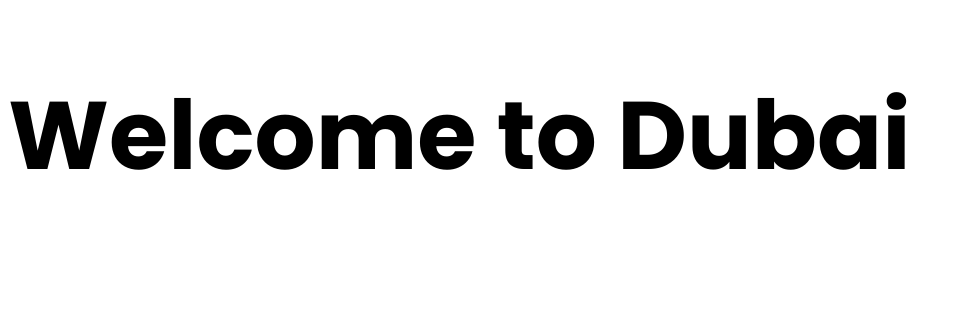
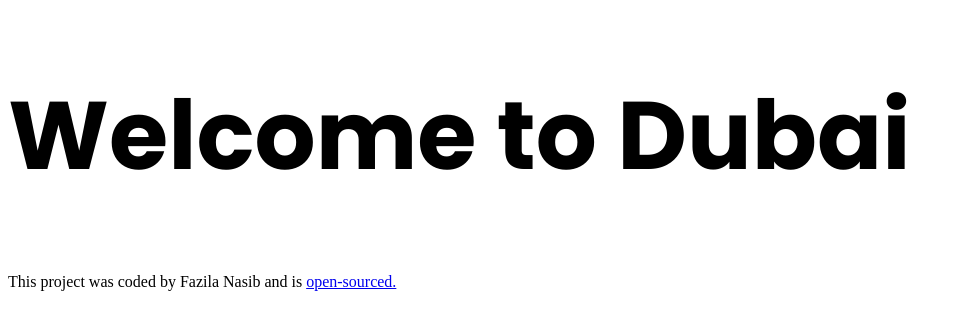
Before and after one commit to fazilanasib/travel-project, a plain HTML site: page index.html in a window 1280 px wide. Shown: the whole page, without its empty margins (0-961 px from the left). Drawn offline with Linux system fonts and the light colour scheme.

Commit message:
put github in the project

```diff
--- a/index.html
+++ b/index.html
@@ -4,7 +4,7 @@
     <meta charset="UTF-8" />
     <meta http-equiv="X-UA-Compatible" content="IE=edge" />
     <meta name="viewport" content="width=device-width, initial-scale=1.0" />
-    <title>Dubai</title>
+    <title>Welcome to Dubai</title>
     <link rel="preconnect" href="https://fonts.googleapis.com" />
     <link rel="preconnect" href="https://fonts.gstatic.com" crossorigin />
     <link
@@ -14,5 +14,9 @@
   </head>
   <body>
     <h1>Welcome to Dubai</h1>
+    <footer>
+      This project was coded by Fazila Nasib and is
+      <a href="https://github.com/fazilanasib/travel-project">open-sourced.</a>
+    </footer>
   </body>
 </html>
```
